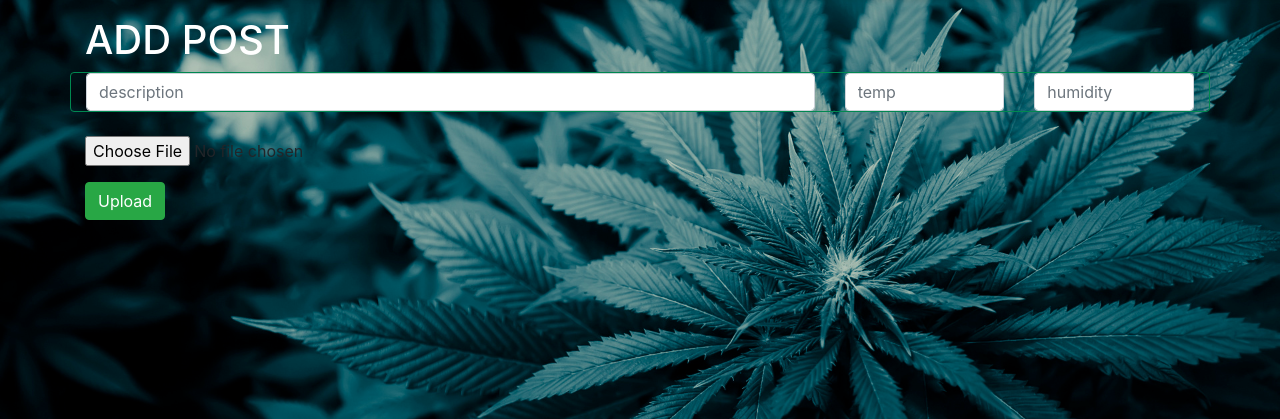
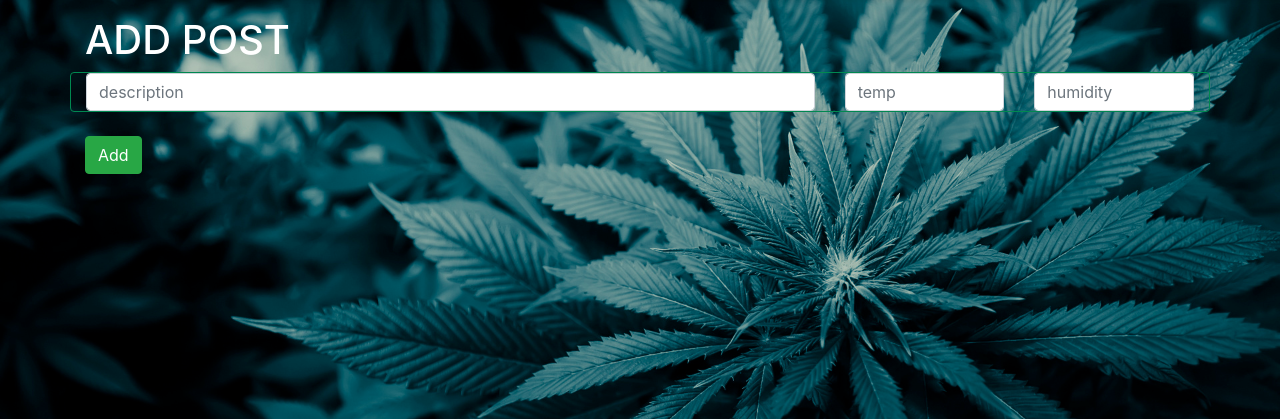
Before and after one commit to Uarsa/hempreport, a Flask app: page /add_post/1 in a window 1280 px wide. Shown: the part 57-476 px from the top of the page. Run offline with Flask 2, Linux system fonts and the light colour scheme; some libraries are stand-ins or nearby versions.

Commit message:
Update add_post.html

```diff
--- a/templates/add_post.html
+++ b/templates/add_post.html
@@ -44,8 +44,7 @@
       </div>
     </div>
     <br>
-    <p><input type="file" name="photo">
-    <p><input type="submit" class="btn btn-success" value="Upload">
+    <p><input type="submit" class="btn btn-success" value="Add">
   </form>
 
 </div>
```
